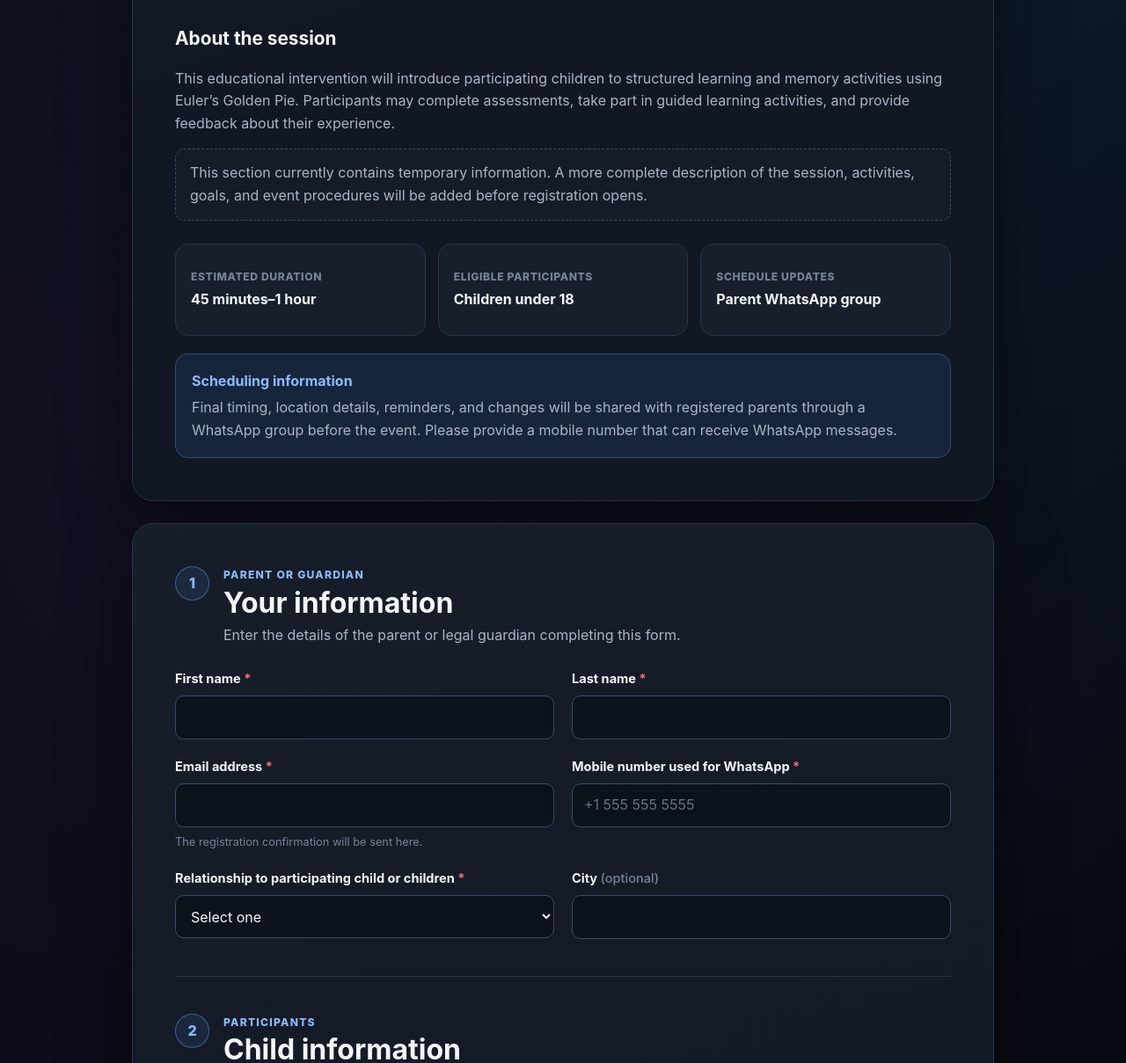
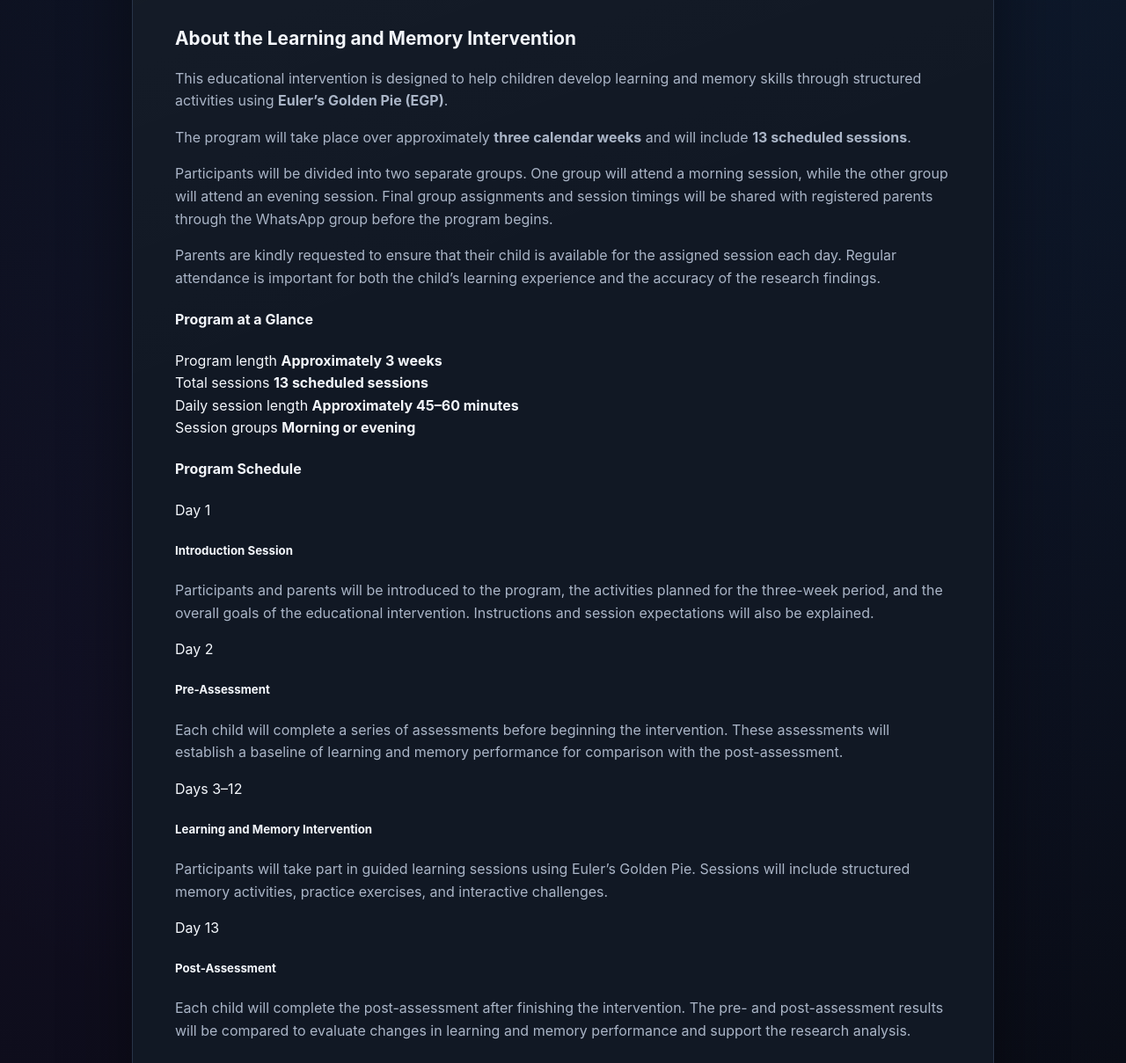
Before and after one commit to Eulers-Golden-Pie/EGP-Research-Registration001, a plain HTML site: page index.html in a window 1280 px wide. Shown: the part 472-1681 px from the top of the page at 88% size. Drawn offline with Linux system fonts and the light colour scheme.

Commit message:
Update index.html

```diff
--- a/index.html
+++ b/index.html
@@ -60,21 +60,123 @@
       </div>
 
       <div class="study-overview">
-        <h3>About the session</h3>
+        <h3>About the Learning and Memory Intervention</h3>
 
         <p>
-          This educational intervention will introduce participating
-          children to structured learning and memory activities using
-          Euler’s Golden Pie. Participants may complete assessments,
-          take part in guided learning activities, and provide feedback
-          about their experience.
+          This educational intervention is designed to help children develop
+          learning and memory skills through structured activities using
+          <strong>Euler’s Golden Pie (EGP)</strong>.
         </p>
 
-        <p class="placeholder-text">
-          This section currently contains temporary information. A more
-          complete description of the session, activities, goals, and
-          event procedures will be added before registration opens.
+        <p>
+          The program will take place over approximately
+          <strong>three calendar weeks</strong> and will include
+          <strong>13 scheduled sessions</strong>.
         </p>
+
+        <p>
+          Participants will be divided into two separate groups. One group will
+          attend a morning session, while the other group will attend an evening
+          session. Final group assignments and session timings will be shared
+          with registered parents through the WhatsApp group before the program
+          begins.
+        </p>
+
+        <p>
+          Parents are kindly requested to ensure that their child is available
+          for the assigned session each day. Regular attendance is important for
+          both the child’s learning experience and the accuracy of the research
+          findings.
+        </p>
+
+        <div class="program-summary">
+          <h4>Program at a Glance</h4>
+
+          <div class="program-summary-grid">
+            <div class="program-summary-item">
+              <span>Program length</span>
+              <strong>Approximately 3 weeks</strong>
+            </div>
+
+            <div class="program-summary-item">
+              <span>Total sessions</span>
+              <strong>13 scheduled sessions</strong>
+            </div>
+
+            <div class="program-summary-item">
+              <span>Daily session length</span>
+              <strong>Approximately 45–60 minutes</strong>
+            </div>
+
+            <div class="program-summary-item">
+              <span>Session groups</span>
+              <strong>Morning or evening</strong>
+            </div>
+          </div>
+        </div>
+
+        <div class="program-timeline">
+          <h4>Program Schedule</h4>
+
+          <article class="timeline-item">
+            <div class="timeline-day">Day 1</div>
+
+            <div class="timeline-content">
+              <h5>Introduction Session</h5>
+
+              <p>
+                Participants and parents will be introduced to the program, the
+                activities planned for the three-week period, and the overall
+                goals of the educational intervention. Instructions and session
+                expectations will also be explained.
+              </p>
+            </div>
+          </article>
+
+          <article class="timeline-item">
+            <div class="timeline-day">Day 2</div>
+
+            <div class="timeline-content">
+              <h5>Pre-Assessment</h5>
+
+              <p>
+                Each child will complete a series of assessments before beginning
+                the intervention. These assessments will establish a baseline of
+                learning and memory performance for comparison with the
+                post-assessment.
+              </p>
+            </div>
+          </article>
+
+          <article class="timeline-item">
+            <div class="timeline-day">Days 3–12</div>
+
+            <div class="timeline-content">
+              <h5>Learning and Memory Intervention</h5>
+
+              <p>
+                Participants will take part in guided learning sessions using
+                Euler’s Golden Pie. Sessions will include structured memory
+                activities, practice exercises, and interactive challenges.
+              </p>
+            </div>
+          </article>
+
+          <article class="timeline-item">
+            <div class="timeline-day">Day 13</div>
+
+            <div class="timeline-content">
+              <h5>Post-Assessment</h5>
+
+              <p>
+                Each child will complete the post-assessment after finishing the
+                intervention. The pre- and post-assessment results will be
+                compared to evaluate changes in learning and memory performance
+                and support the research analysis.
+              </p>
+            </div>
+          </article>
+        </div>
       </div>
 
       <div class="fact-grid">
```
